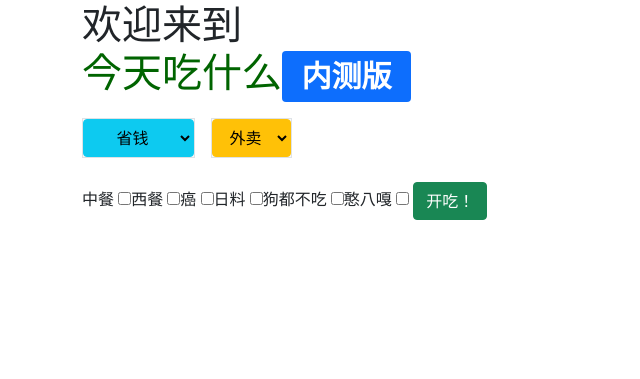
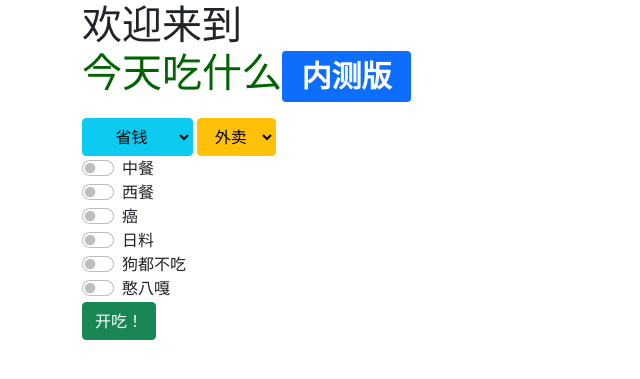
Before and after one commit to pplulee/eatwhat, a PHP site: page / in a window 1280 px wide. Shown: the top 379 px of the page, without its empty margins (0-640 px from the left). Run offline with PHP 8.4, Linux system fonts and the light colour scheme; data comes from the database, SQL or seed files in the repository.

Commit message:
界面美化

```diff
--- a/index.php
+++ b/index.php
@@ -7,8 +7,6 @@ include("header.php");
 <div class="container">
     <h1>欢迎来到<p style="color:darkgreen;">今天吃什么<span class="badge bg-primary">内测版</span></p></h1>
     <form action="" method="post">
-        <div class="hstack gap-3">
-            <div class="bg-light border">
             <select class="btn btn-info dropdown-toggle" name="richness">
                 <?php
                 $result = mysqli_query($conn, "SELECT id,name FROM richness;");
@@ -19,24 +17,22 @@ include("header.php");
                 }
                 ?>
             </select>
-                </div>
-            <div class="bg-light border">
             <select class="btn btn-warning dropdown-toggle" name="method">
                 <option value="takeaway">外卖</option>
                 <option value="eatin">堂食</option>
                 <option value="both">都有</option>
             </select>
-                </div>
-        </div>
             </br>
+        <div class="form-check form-switch">
             <?php
             $result = mysqli_query($conn, "SELECT id,name FROM category;");
             if (mysqli_num_rows($result) > 0) {
                 while ($row = mysqli_fetch_assoc($result)) {
-                    echo "{$row['name']} <input type='checkbox' name='category[]' value='{$row['id']}'>";
+                    echo "{$row['name']} <input class='form-check-input' type='checkbox' role='switch' name='category[]' value='{$row['id']}'><br>";
                 }
             }
             ?>
+        </div>
             <button type="submit" name="submit" class="btn btn-success">开吃！</button>
     </form>
 <?php
```
